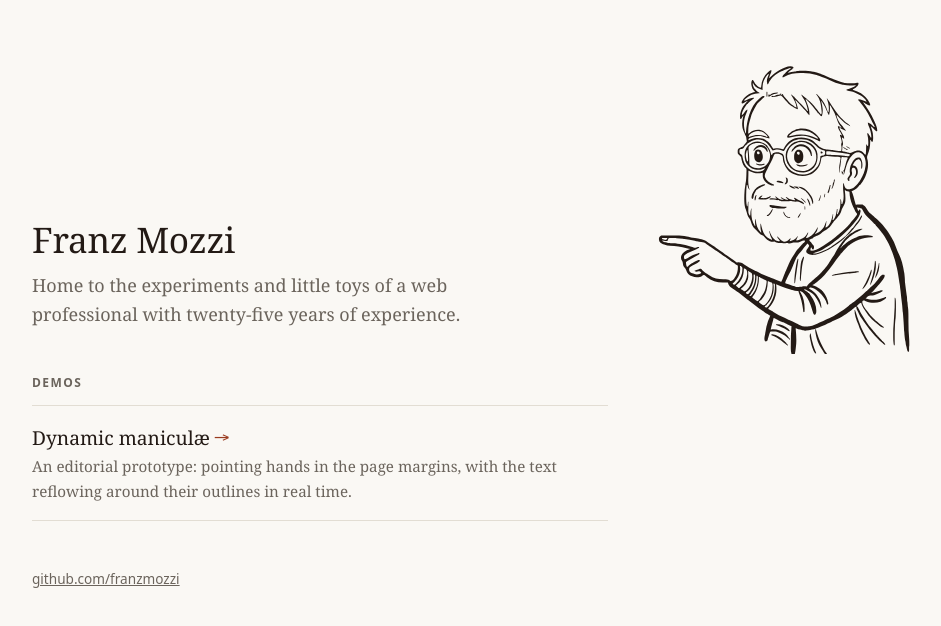
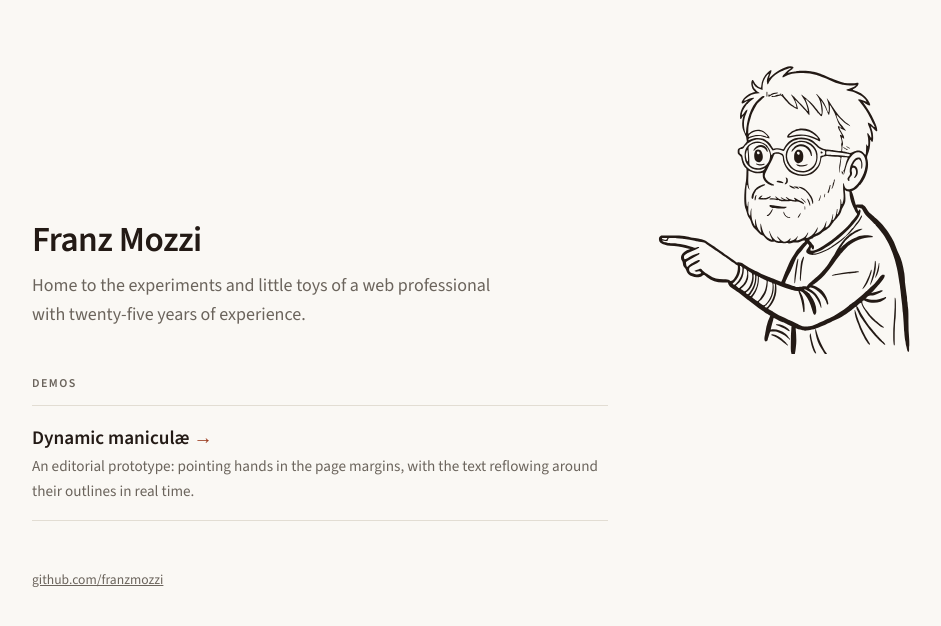
Before and after one commit to franzmozzi/franzmozzi.github.io, a plain HTML site: page index.html in a window 1280 px wide. Shown: the whole page, without its empty margins (168-1109 px from the left). Drawn offline with nearby package versions, Linux system fonts and the light colour scheme.

Commit message:
Use Source Sans 3, as in the manicula demo
Co-Authored-By: Claude Opus 5.5 <noreply@anthropic.com>
Claude-Session: https://claude.ai/code/session_0122PAceXQgUW2zgi2cZXwFH

```diff
--- a/index.html
+++ b/index.html
@@ -5,6 +5,9 @@
 <meta name="viewport" content="width=device-width, initial-scale=1">
 <title>Franz Mozzi — experiments and demos</title>
 <meta name="description" content="Experiments and little toys by Franz Mozzi, a web professional with twenty-five years of experience.">
+<link rel="preconnect" href="https://fonts.googleapis.com">
+<link rel="preconnect" href="https://fonts.gstatic.com" crossorigin>
+<link href="https://fonts.googleapis.com/css2?family=Source+Sans+3:wght@400;600&display=swap" rel="stylesheet">
 <link rel="icon" href="favicon.ico" sizes="32x32">
 <link rel="apple-touch-icon" href="apple-touch-icon.png">
 <style>
@@ -21,7 +24,7 @@
   * { box-sizing: border-box; }
   body {
     margin: 0; background: var(--bg); color: var(--fg);
-    font: 18px/1.6 Georgia, "Iowan Old Style", "Palatino Linotype", serif;
+    font: 400 18px/1.6 "Source Sans 3", "Source Sans Pro", system-ui, sans-serif;
   }
   main { max-width: 58rem; margin: 0 auto; padding: 4rem 1.5rem 3rem; }
 
@@ -35,24 +38,24 @@
   .figure img { display: block; width: 100%; height: auto; }
 
   h1 {
-    font-size: var(--h1-size); line-height: 1.6; font-weight: normal; letter-spacing: -.01em;
+    font-size: var(--h1-size); line-height: 1.6; font-weight: 600; letter-spacing: -.015em;
     margin: 0 0 .25rem;
     padding-top: calc(var(--fig-w) * 1395 / 1230 * .6032 - var(--h1-size) * 1.6 / 2);
   }
   .sub { color: var(--muted); margin: 0 0 3rem; max-width: 30rem; }
   h2 {
     clear: both; max-width: var(--col);
-    font: 600 .75rem/1 system-ui, sans-serif; text-transform: uppercase;
+    font-size: .75rem; line-height: 1; font-weight: 600; text-transform: uppercase;
     letter-spacing: .12em; color: var(--muted); margin: 0 0 1rem;
   }
   ul { list-style: none; margin: 0; padding: 0; border-top: 1px solid var(--line); max-width: var(--col); }
   li { border-bottom: 1px solid var(--line); }
   li a { display: block; padding: 1.1rem 0; color: inherit; text-decoration: none; }
   li a:hover .name, li a:focus-visible .name { color: var(--accent); }
-  .name { font-size: 1.2rem; transition: color .15s; }
+  .name { font-size: 1.2rem; font-weight: 600; transition: color .15s; }
   .name::after { content: " →"; color: var(--accent); }
   .desc { display: block; color: var(--muted); font-size: .95rem; }
-  footer { margin-top: 3rem; font: .85rem system-ui, sans-serif; color: var(--muted); }
+  footer { margin-top: 3rem; font-size: .85rem; color: var(--muted); }
   footer a { color: inherit; }
 
   @media (max-width: 44rem) {
```
